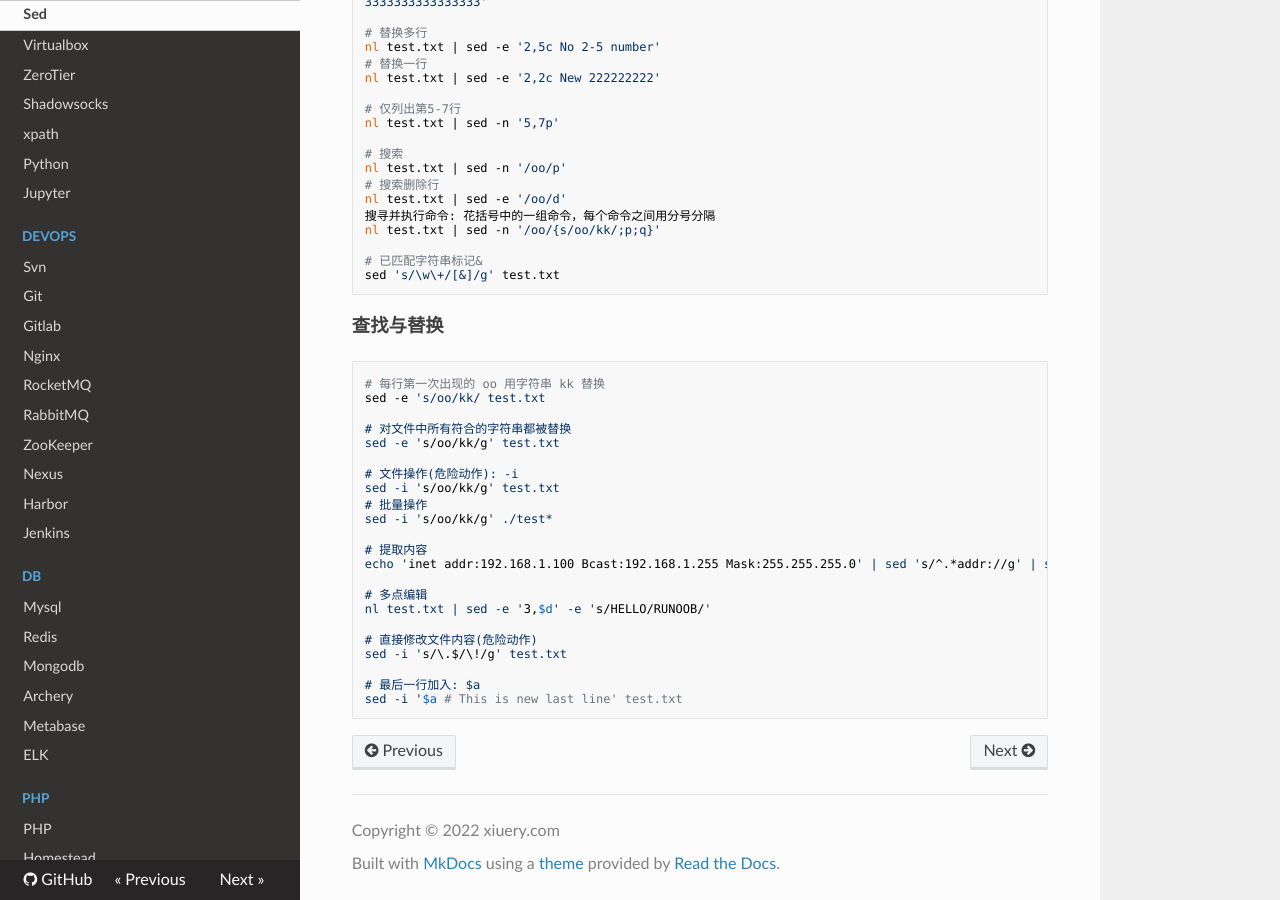
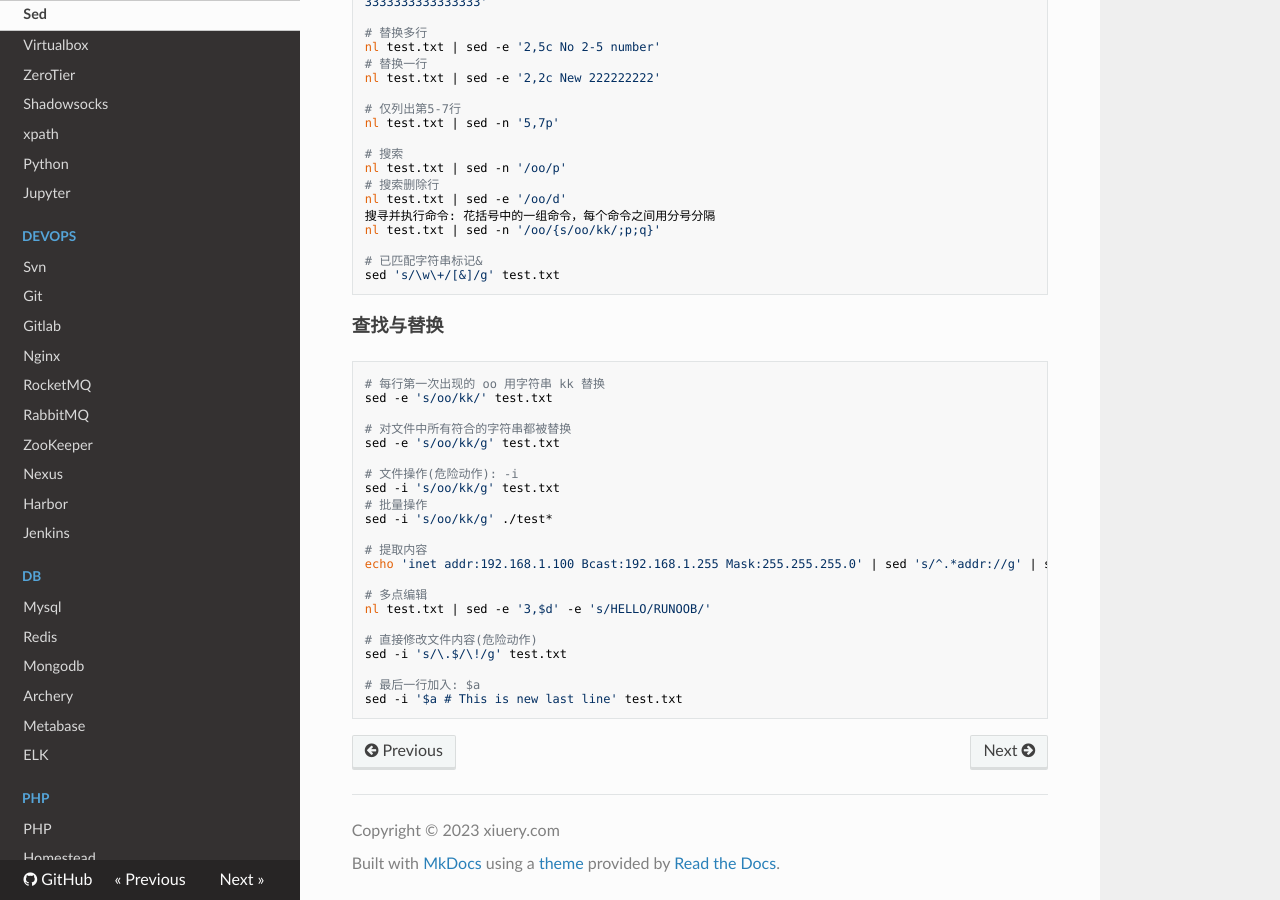
Before and after one commit to xiuery/manual, an MkDocs documentation site: the page built from docs/base/sed.md, in a window 1280 px wide and 900 px high, scrolled down 1966 px. Built offline with MkDocs 1.6.1, drawn with Linux system fonts in a browser that asks for light colours; nearby versions of some CDN libraries.

Commit message:
添加sed命令

````diff
--- a/docs/base/sed.md
+++ b/docs/base/sed.md
@@ -127,7 +127,7 @@ sed 's/\w\+/[&]/g' test.txt
 #### 查找与替换
 ```
 # 每行第一次出现的 oo 用字符串 kk 替换
-sed -e 's/oo/kk/ test.txt
+sed -e 's/oo/kk/' test.txt
 
 # 对文件中所有符合的字符串都被替换
 sed -e 's/oo/kk/g' test.txt
--- a/mkdocs.yml
+++ b/mkdocs.yml
@@ -2,7 +2,7 @@ site_name: xiuery
 site_url: https://xiuery.com/manual
 site_author: xiuery.com
 site_description: 帮助手册
-copyright: Copyright &copy; 2022 xiuery.com
+copyright: Copyright &copy; 2023 xiuery.com
 
 repo_name: 'GitHub'
 repo_url: https://github.com/xiuery
````
